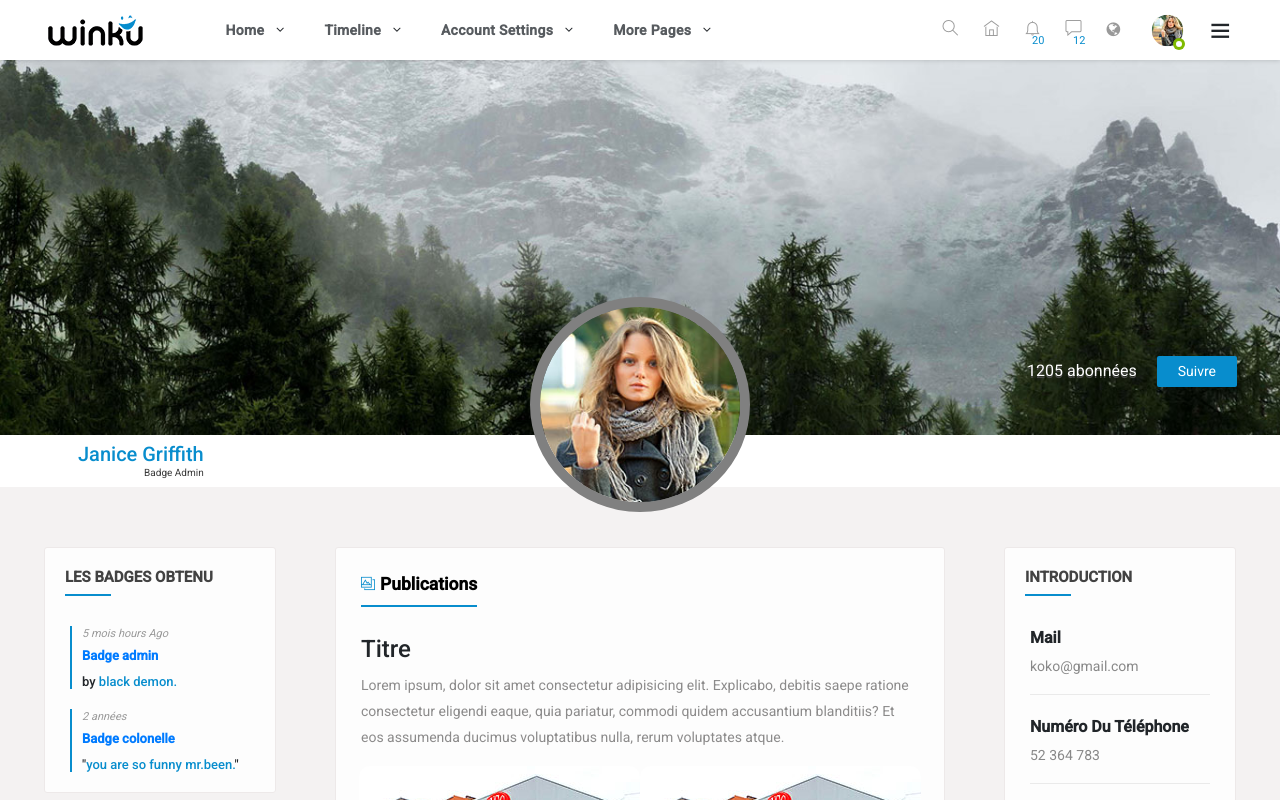
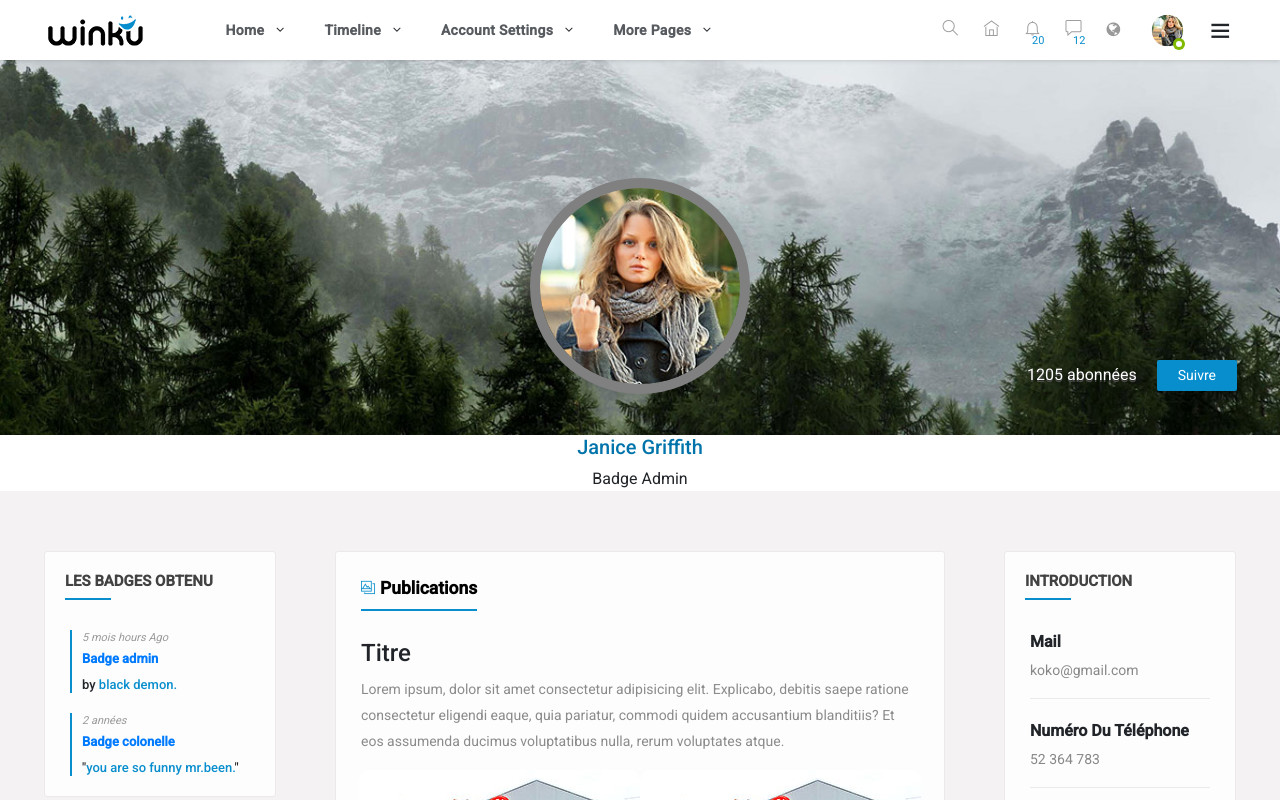
Before and after one commit to ElyesKacem/innov-it-2.0, an Angular app: page /profile in a window 1280 px wide. Built offline with nearby package versions, Linux system fonts and the light colour scheme; a web font is replaced by a local one.

Commit message:
add publication, almost terminate 2

```diff
--- a/src/app/profile/profile.component.html
+++ b/src/app/profile/profile.component.html
@@ -430,7 +430,7 @@
 			<span class="ti-menu main-menu" data-ripple=""></span>
 		</div>
         <div style="display: flex;justify-content: center;">
-            <img src="assets/images/resources/user-avatar.jpg" alt="" style="width: 220px;border: 10px grey solid;border-radius: 50%;margin-top: 20%">
+            <img src="assets/images/resources/user-avatar.jpg" alt="" style="width: 220px;border: 10px grey solid;border-radius: 50%;margin-top: 10%">
 
         </div>
 	</div><!-- topbar -->
@@ -452,16 +452,16 @@
                         <span>1205 abonnées</span>
                         <a href="#" title="" data-ripple="">Suivre</a>
                     </div>
-					<div class="col-lg-10 col-sm-9">
-                        <div class="timeline-info">
-                            <ul>
-                                <li class="admin-name">
-                                    <h5>Janice Griffith</h5>
+					<div style="display: flex;justify-content: center;text-align: center;">
+
+
+                                <div class="admin-name">
+                                    <h5 style="color: rgb(0, 116, 170);">Janice Griffith</h5>
                                     <span>Badge Admin</span>
-								</li>
+								</div>
 
-							</ul>
-						</div>
+
+
 					</div>
 				</div>
 			</div>
```
